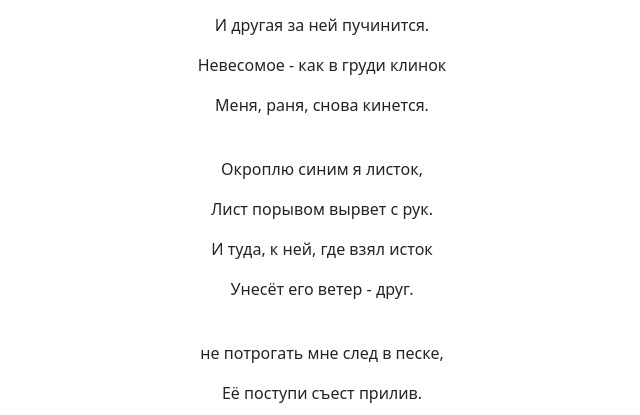
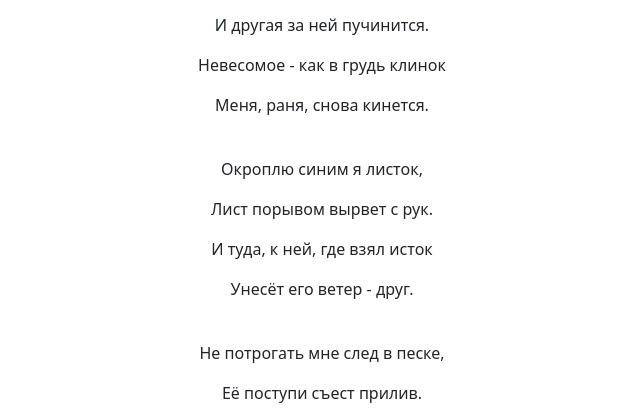
Before and after one commit to mariakisel16/AlexKisel-website, a plain HTML site: page poetry.html in a window 1280 px wide. Shown: the part 973-1388 px from the top of the page, 318-958 px from the left. Drawn offline with nearby package versions, Linux system fonts and the light colour scheme.

Commit message:
corrected mistake

```diff
--- a/poetry.html
+++ b/poetry.html
@@ -37,7 +37,7 @@
       <br />
       <p>Разобьётся волна у самых ног,</p>
       <p>И другая за ней пучинится.</p>
-      <p>Невесомое - как в груди клинок</p>
+      <p>Невесомое - как в грудь клинок</p>
       <p>Меня, раня, снова кинется.</p>
       <br />
       <p>Окроплю синим я листок,</p>
@@ -45,7 +45,7 @@
       <p>И туда, к ней, где взял исток</p>
       <p>Унесёт его ветер - друг.</p>
       <br />
-      <p>не потрогать мне след в песке,</p>
+      <p>Не потрогать мне след в песке,</p>
       <p>Её поступи съест прилив.</p>
       <p>Лишь оставила мне шум в виске,</p>
       <p>Испарившись среди олив.</p>
```
